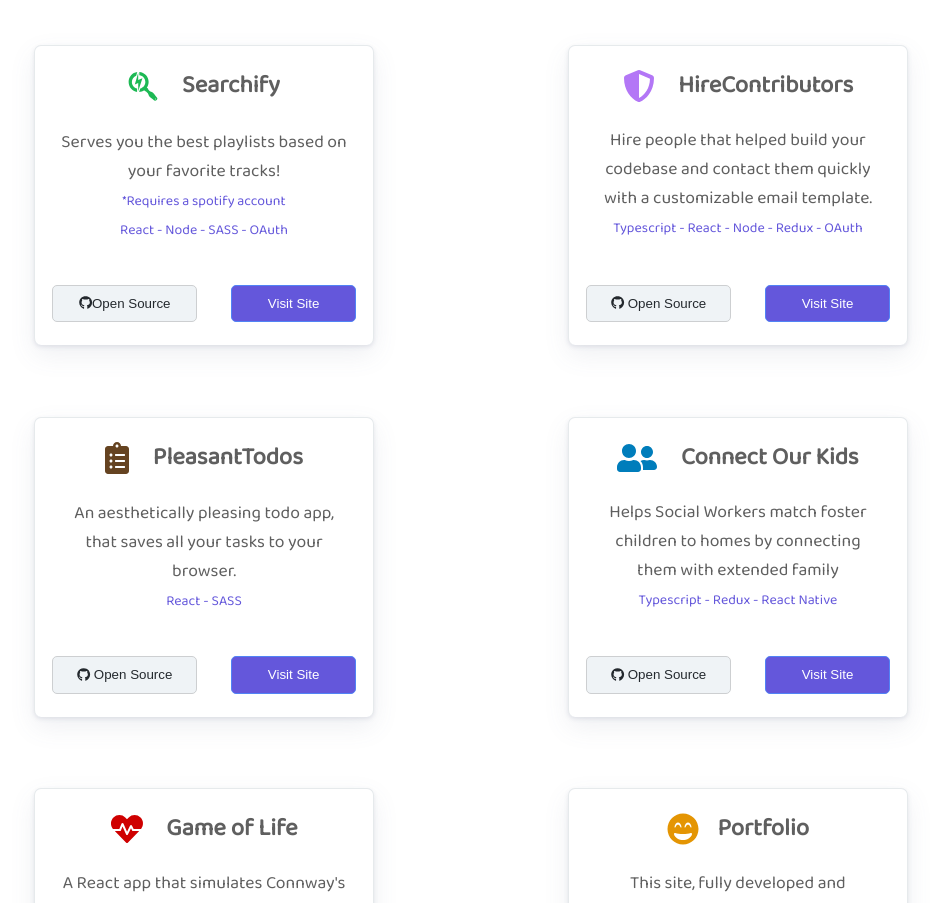
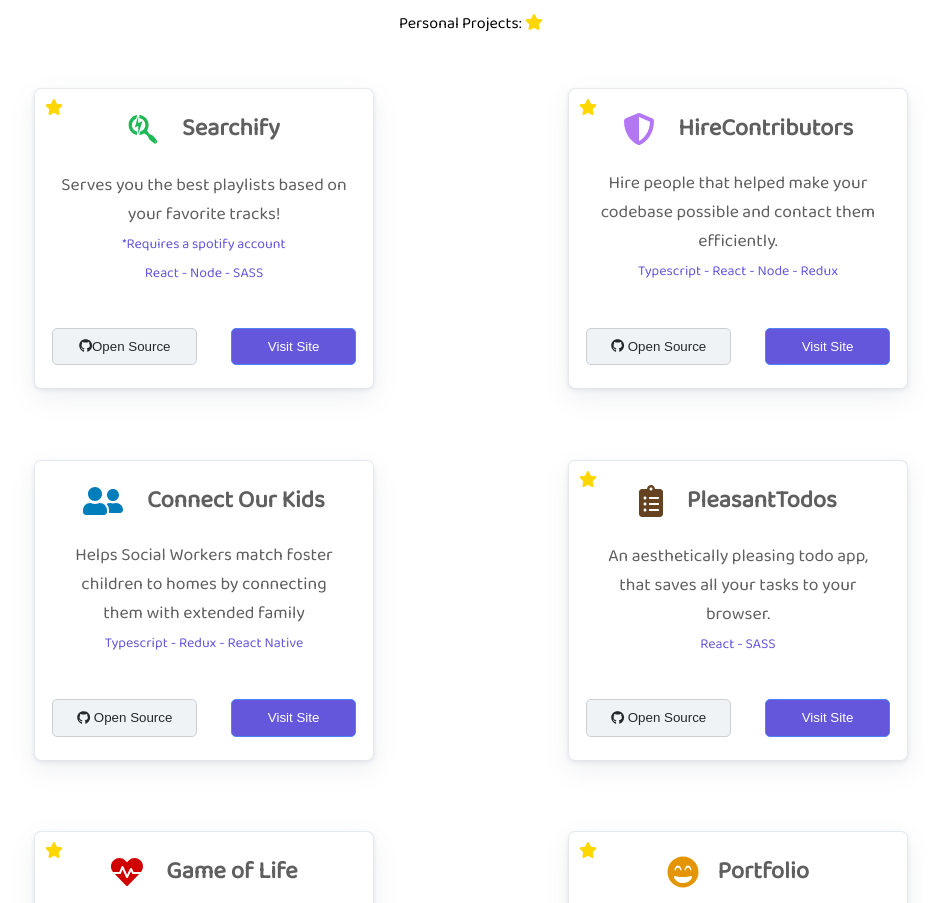
Before and after one commit to mwhyte18/portfolioWebsite, a React (Create React App) app: page / in a window 1280 px wide. Shown: the part 600-1503 px from the top of the page, without its empty margins (169-1110 px from the left). Built offline with nearby package versions, Linux system fonts and the light colour scheme.

Commit message:
work stars to describe

```diff
--- a/src/App.scss
+++ b/src/App.scss
@@ -374,7 +374,12 @@ textarea {
 .submmitt {
   margin-top: 2%;
 }
-
+.topRightStar {
+  position: absolute;
+  left: 10px;
+  top: 10px;
+  color: gold;
+}
 .work {
   padding-top: 20px;
   padding-bottom: 100px;
--- a/src/sections/Work.js
+++ b/src/sections/Work.js
@@ -7,13 +7,21 @@ import { faUserFriends } from "@fortawesome/free-solid-svg-icons";
 import { faSearchengin } from "@fortawesome/free-brands-svg-icons";
 import { faShieldAlt } from "@fortawesome/free-solid-svg-icons";
 import { faGrinBeam } from "@fortawesome/free-solid-svg-icons";
+import { faStar } from "@fortawesome/free-solid-svg-icons";
 
 const Work = () => {
   return (
     <div className="work" id="work">
       <h1>My Work</h1>
+      <p>
+        {" "}
+        Personal Projects:{" "}
+        <FontAwesomeIcon icon={faStar} style={{ color: "gold" }} />
+      </p>
+
       <div className="cards">
         <div className="card">
+          <FontAwesomeIcon icon={faStar} className="topRightStar" />
           <div className="titleAndIcon">
             <FontAwesomeIcon
               className="searchify"
@@ -33,7 +41,7 @@ const Work = () => {
             <br></br>{" "}
             <span style={{ fontSize: 14, color: "#6457db" }}>
               *Requires a spotify account <br></br>
-              React - Node - SASS - OAuth
+              React - Node - SASS
             </span>{" "}
           </p>
 
@@ -58,6 +66,8 @@ const Work = () => {
           </div>
         </div>
         <div className="card">
+          <FontAwesomeIcon icon={faStar} className="topRightStar" />
+
           <div className="cardTextTogether">
             <div className="titleAndIcon">
               <FontAwesomeIcon
@@ -74,11 +84,11 @@ const Work = () => {
               </h2>
             </div>
             <p>
-              Hire people that helped build your codebase and contact them
-              quickly with a customizable email template.
+              Hire people that helped make your codebase possible and contact
+              them efficiently.
               <br></br>
               <span style={{ fontSize: 14, color: "#6457db" }}>
-                Typescript - React - Node - Redux - OAuth
+                Typescript - React - Node - Redux
               </span>
             </p>
           </div>
@@ -100,49 +110,6 @@ const Work = () => {
               className="visitSite"
               onClick={() =>
                 window.open("https://hirecontributors.club", "_blank")
-              }
-            >
-              Visit Site
-            </button>
-          </div>
-        </div>
-        <div className="card">
-          <div className="titleAndIcon">
-            <FontAwesomeIcon
-              className="clipboard"
-              icon={faClipboardList}
-              size="2x"
-            />
-            <h2
-              onClick={() =>
-                window.open("https://www.pleasanttodos.club", "_blank")
-              }
-            >
-              PleasantTodos
-            </h2>
-          </div>
-          <p>
-            An aesthetically pleasing todo app, that saves all your tasks to
-            your browser.
-            <br></br>
-            <span style={{ fontSize: 14, color: "#6457db" }}>React - SASS</span>
-          </p>
-
-          <div className="workButtons">
-            <button
-              className="github"
-              onClick={() =>
-                window.open("https://github.com/marwhyte/pleasantTodos")
-              }
-            >
-              <FontAwesomeIcon icon={faGithub} />
-              {"  "}
-              Open Source
-            </button>
-            <button
-              className="visitSite"
-              onClick={() =>
-                window.open("https://www.pleasanttodos.club", "_blank")
               }
             >
               Visit Site
@@ -197,8 +164,55 @@ const Work = () => {
             </button>
           </div>
         </div>
+        <div className="card">
+          <FontAwesomeIcon icon={faStar} className="topRightStar" />
+
+          <div className="titleAndIcon">
+            <FontAwesomeIcon
+              className="clipboard"
+              icon={faClipboardList}
+              size="2x"
+            />
+            <h2
+              onClick={() =>
+                window.open("https://www.pleasanttodos.club", "_blank")
+              }
+            >
+              PleasantTodos
+            </h2>
+          </div>
+          <p>
+            An aesthetically pleasing todo app, that saves all your tasks to
+            your browser.
+            <br></br>
+            <span style={{ fontSize: 14, color: "#6457db" }}>React - SASS</span>
+          </p>
+
+          <div className="workButtons">
+            <button
+              className="github"
+              onClick={() =>
+                window.open("https://github.com/marwhyte/pleasantTodos")
+              }
+            >
+              <FontAwesomeIcon icon={faGithub} />
+              {"  "}
+              Open Source
+            </button>
+            <button
+              className="visitSite"
+              onClick={() =>
+                window.open("https://www.pleasanttodos.club", "_blank")
+              }
+            >
+              Visit Site
+            </button>
+          </div>
+        </div>
 
         <div className="card">
+          <FontAwesomeIcon icon={faStar} className="topRightStar" />
+
           <div className="cardTextTogether">
             <div className="titleAndIcon">
               <FontAwesomeIcon
@@ -218,8 +232,8 @@ const Work = () => {
               </h2>
             </div>
             <p>
-              A React app that simulates Connway's Game of Life, where cells
-              live or die based off of their neighbors.
+              Simulates Connway's Game of Life, where cells live or die based
+              off of their neighbors.
               <br></br>
               <span style={{ fontSize: 14, color: "#6457db" }}>
                 Javascript | React | SASS
@@ -255,6 +269,8 @@ const Work = () => {
         </div>
 
         <div className="card">
+          <FontAwesomeIcon icon={faStar} className="topRightStar" />
+
           <div className="cardTextTogether">
             <div className="titleAndIcon">
               <FontAwesomeIcon
```
